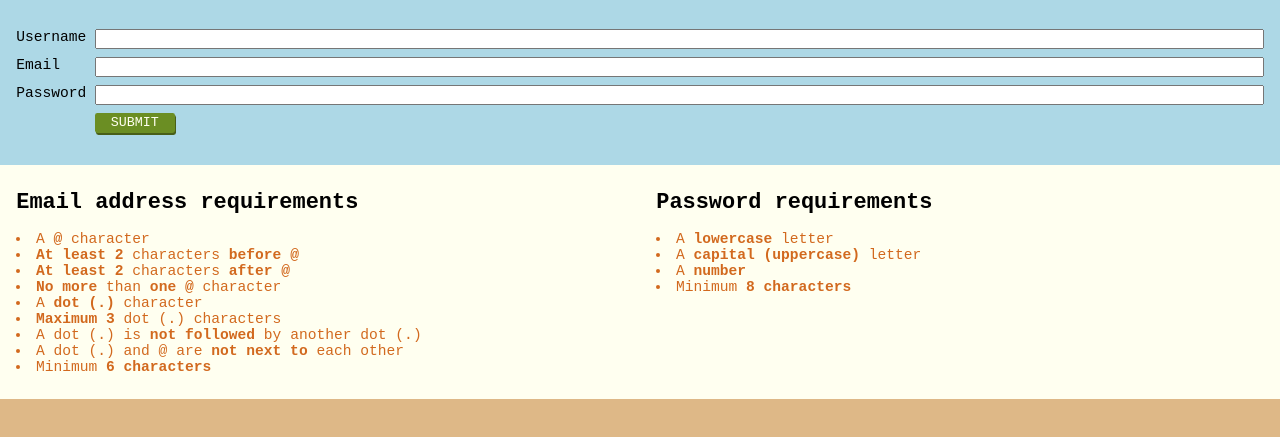
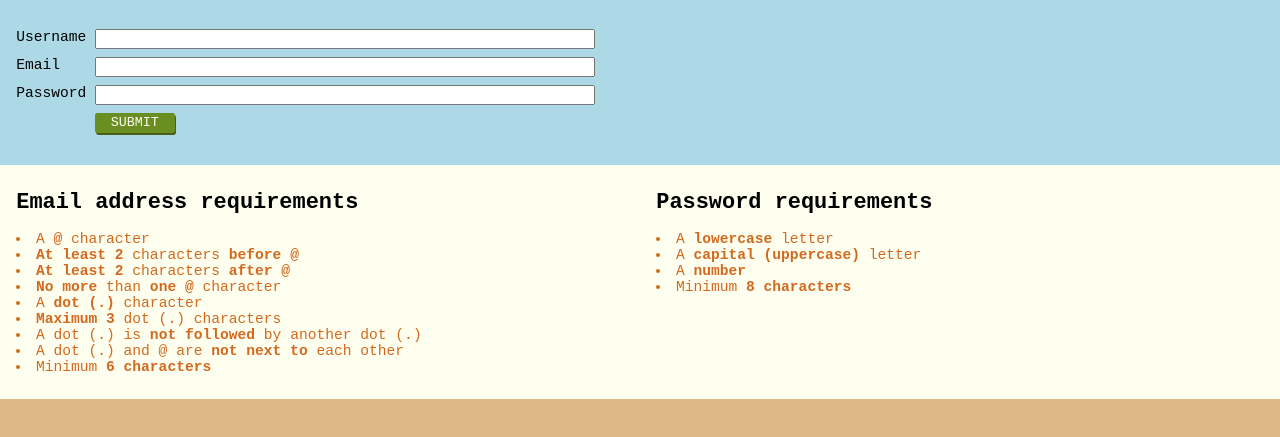
Before and after one commit to olhanotolga/form-validator, a plain HTML site: page index.html in a window 1280 px wide. Shown: the part 69-506 px from the top of the page. Drawn offline with Linux system fonts and the light colour scheme.

Commit message:
set the maximum width for input elements

```diff
--- a/style.css
+++ b/style.css
@@ -73,4 +73,7 @@ ul {
 	section {
 		grid-column: span 1;
 	}
+	input {
+		max-width: 500px;
+	}
 }
```
